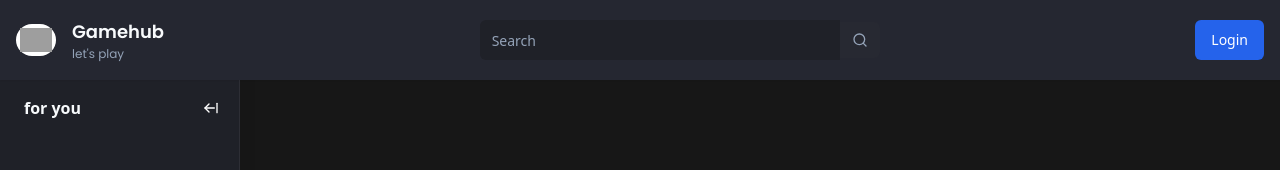
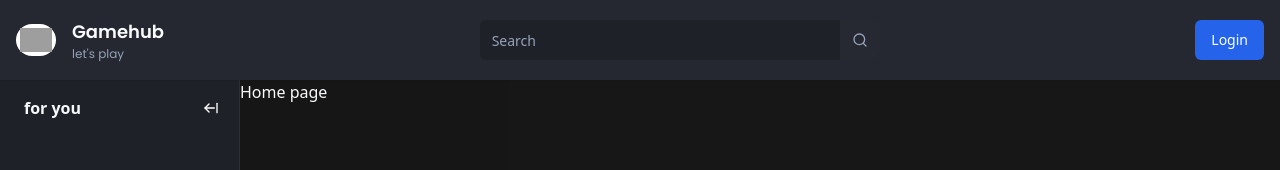
Before and after one commit to JahangeerAnsari/stream-app, a Next.js app: page / in a window 1280 px wide. Shown: the top 170 px of the page. Built offline with nearby package versions, Linux system fonts and the light colour scheme; no server answers; grey boxes are pictures that could not be loaded.

Commit message:
we have fix the homepage side with the sidebar onCollapsw and onExpand

```diff
--- /dev/null
+++ b/app/(browse)/_components/container.tsx
@@ -0,0 +1,11 @@
+"use client";
+import { cn } from "@/lib/utils";
+import { useSidebar } from "@/store/use-sidebar";
+interface ContainerProps{
+    children:React.ReactNode
+}
+
+export const Container = ({ children }: ContainerProps) => {
+    const {collapsed} = useSidebar((state) => state)
+    return <div className={cn("flex-1", collapsed  ? "ml-[70px]" : "ml-[70px] lg:ml-60")}>{children}</div>;
+}
--- a/app/(browse)/layout.tsx
+++ b/app/(browse)/layout.tsx
@@ -1,17 +1,21 @@
+import { Container } from "./_components/container";
 import { Navbar } from "./_components/navbar";
 import { Sidebar } from "./_components/sidebar";
 
 const BrowseLayout = ({ children }: { children: React.ReactNode; }) => {
     return (
-        <>
-        <Navbar/>
-            <div className="flex h-full pt-20">
-                {/*  ṣidebar*/}
-                <Sidebar/>
-            {children}
+      <>
+        <Navbar />
+        <div className="flex h-full pt-20">
+          {/*  ṣidebar*/}
+                <Sidebar />
+                {/* this is containr for fixed size for homepage
+                this children belong to homepage we ca adjust the homepage size of sidebar
+                */}
+          <Container>{children}</Container>
         </div>
-        </>
-      );
+      </>
+    );
 }
 
 export default BrowseLayout;
```
